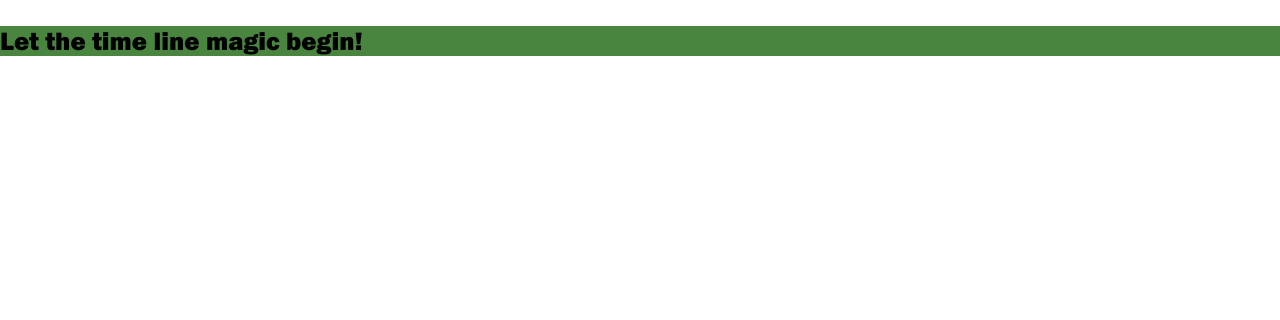
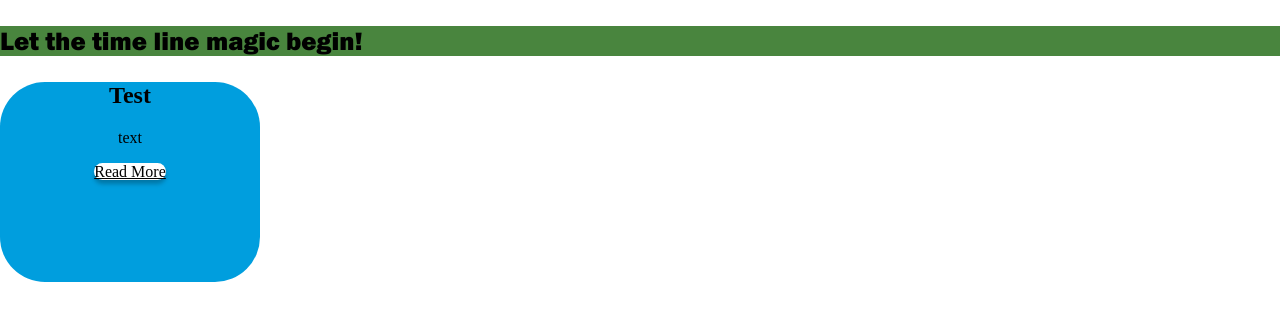
Before and after one commit to dgozen/GRPtimeline, a React (Create React App) app: page / in a window 1280 px wide. Shown: the top 320 px of the page. Built offline with nearby package versions, Linux system fonts and the light colour scheme; no server answers.

Commit message:
basic changes to the component link and information box

```diff
--- a/src/App.js
+++ b/src/App.js
@@ -2,19 +2,21 @@ import React from 'react';
 import classes from './App.module.css';
 import { BrowserRouter } from 'react-router-dom';
 import axios from 'axios';
+import InformationBox from './component/InformationBox/InformationBox';
 
 function App() {
-	axios
-		.get('http://www.mocky.io/v2/5ea0850b3200006f0094afb5')
-		.then((response) => {
-			const responseData = response.data.timelineInfo[0];
-			const { category } = responseData;
-			console.log(category);
-		});
+	// axios
+	// 	.get('http://www.mocky.io/v2/5ea0850b3200006f0094afb5')
+	// 	.then((response) => {
+	// 		const responseData = response.data.timelineInfo[0];
+	// 		const { category } = responseData;
+	// 		console.log(category);
+	// 	});
 	return (
 		<BrowserRouter>
 			<header>
 				<p className={classes.test}>Let the time line magic begin!</p>
+				<InformationBox title='Test' text='text' />
 			</header>
 		</BrowserRouter>
 	);
--- /dev/null
+++ b/src/component/Buttons/ReadMoreLink/ReadMoreLink.js
@@ -0,0 +1,13 @@
+import React from 'react';
+import style from './ReadMoreLink.module.css';
+
+const ReadMoreLink = (props) => {
+	return (
+		//check target
+		<a href={props.link} target='_blank' className={style.linkStyle}>
+			Read More
+		</a>
+	);
+};
+
+export default ReadMoreLink;
--- /dev/null
+++ b/src/component/Buttons/ReadMoreLink/ReadMoreLink.module.css
@@ -0,0 +1,10 @@
+.linkStyle {
+	background-color: white;
+	width: 120px;
+	height: 30px;
+	font-family: var(--font-p);
+	box-shadow: 0px 4px 4px rgba(0, 0, 0, 0.25);
+	border-radius: 12px;
+	text-align: center;
+	color: black;
+}
--- /dev/null
+++ b/src/component/InformationBox/InformationBox.js
@@ -0,0 +1,15 @@
+import React from 'react';
+import style from './InformationBox.module.css';
+import ReadMoreLink from '../Buttons/ReadMoreLink/ReadMoreLink';
+
+const InformationBox = (props) => {
+	return (
+		<div className={style.boxStyle}>
+			<h2>{props.title}</h2>
+			<p>{props.text}</p>
+			<ReadMoreLink link='https://www.google.com' />
+		</div>
+	);
+};
+
+export default InformationBox;
--- /dev/null
+++ b/src/component/InformationBox/InformationBox.module.css
@@ -0,0 +1,7 @@
+.boxStyle {
+	width: 260px;
+	height: 200px;
+	background-color: var(--color-sky);
+	border-radius: 45px;
+	text-align: center;
+}
--- a/src/index.module.css
+++ b/src/index.module.css
@@ -21,6 +21,13 @@
 	--h1-font: 'Franklin Gothic Heavy';
 	/* h2 or h3 has Franklin Gothic Book */
 	--h2-font: 'Franklin Gothic Book';
+
+	--h1-size: 38px;
+	--h2-size: 24px;
+	--p-size: 18px;
+	--btn-txt: 14px;
+	--yrs-active: 30px;
+	--yrs-rgl: 18px;
 }
 
 html,
--- /dev/null
+++ b/src/layouts/1950.js
@@ -0,0 +1,2 @@
+import React from 'react';
+import InformationBox from '../component/InformationBox/InformationBox';
```
